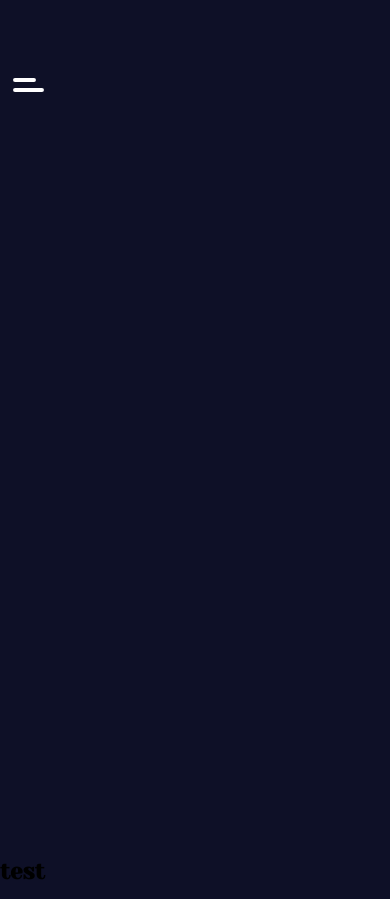
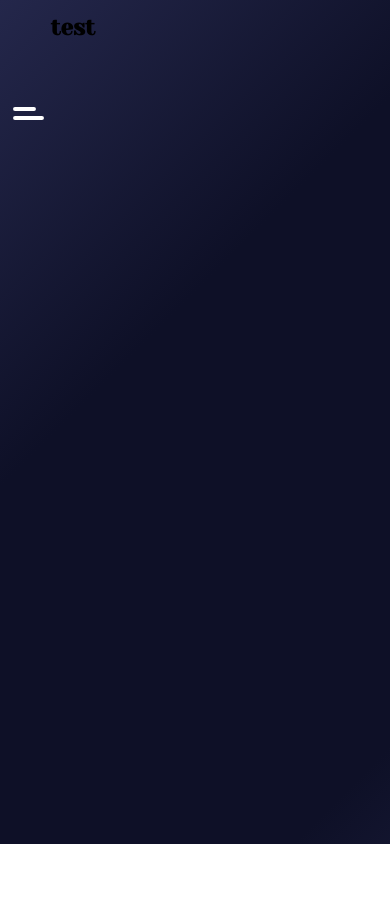
Before and after one commit to maolivieri/carolina-portfolio, a Next.js app: page / in a window 390 px wide. After the commit the page ends 844 px from the top, so only its background shows below. Built offline with nearby package versions, Linux system fonts and the light colour scheme.

Commit message:
feat: make side nav responsive

```diff
--- a/src/components/SideNav/index.tsx
+++ b/src/components/SideNav/index.tsx
@@ -14,7 +14,7 @@ const SideNav = () => {
       />
       <NavIcon active={active} setActive={setActive} />
       {active && (
-        <div>
+        <div className={styles.body}>
           <NavItem isActive={activePage === "Home"}>Home</NavItem>
           <NavItem isActive={activePage === "About"}>About</NavItem>
           <NavItem isActive={activePage === "Portfolio"}>Portfolio</NavItem>
--- a/src/components/SideNav/styles.module.scss
+++ b/src/components/SideNav/styles.module.scss
@@ -1,10 +1,29 @@
 .nav {
-  // background: red;
-  width: 4.5rem;
+  width: calc(3.3rem + 1.2rem);
   position: relative;
   padding-left: 1.2rem;
-  padding-top: 5rem;
+  padding-top: 10vh;
+  padding-bottom: 2rem;
   min-height: 100vh;
+  display: flex;
+  flex-direction: column;
+
+  @media (min-width: 768px) {
+    width: calc(3.3rem + 3.5rem);
+    padding-left: 3.5rem;
+  }
+
+  /* Large devices (laptops/desktops, 992px and up) */
+  @media (min-width: 992px) {
+    width: calc(3.3rem + 4.2rem);
+    padding-left: 4.2rem;
+  }
+
+  /* Extra large devices (large laptops and desktops, 1200px and up) */
+  @media (min-width: 1200px) {
+    width: calc(3.3rem + 5.2rem);
+    padding-left: 5.2rem;
+  }
 }
 
 @keyframes fadeIn {
@@ -41,13 +60,35 @@
   position: absolute;
   inset: 0;
   background-color: rgba(255, 255, 255, 0);
-  animation: fadeOut 0.9s ease-out;
+  animation: fadeOut 0.8s ease-out;
   backdrop-filter: blur(200px) opacity(0);
+
+  /* Medium devices (landscape tablets, 768px and up) */
+  @media (min-width: 768px) {
+    background-color: rgba(255, 255, 255, 0);
+    animation: none;
+    backdrop-filter: blur(200px) opacity(0);
+  }
 }
+
 .navBackgroundIn {
   position: absolute;
   inset: 0;
   background-color: rgba(255, 255, 255, 0.1);
   animation: fadeIn 0.8s ease-in;
   backdrop-filter: blur(200px) opacity(1);
+
+  /* Medium devices (landscape tablets, 768px and up) */
+  @media (min-width: 768px) {
+    background-color: rgba(255, 255, 255, 0);
+    animation: none;
+    backdrop-filter: blur(200px) opacity(0);
+  }
 }
+
+.body {
+  flex: 1;
+  display: flex;
+  flex-direction: column;
+  justify-content: space-around;
+}
--- a/src/design/NavItem/styles.module.scss
+++ b/src/design/NavItem/styles.module.scss
@@ -1,5 +1,4 @@
 .container {
-  min-height: 8rem;
   display: flex;
   text-align: center;
   align-items: center;
--- a/src/pages/index.tsx
+++ b/src/pages/index.tsx
@@ -13,7 +13,7 @@ const Home: NextPage = () => {
         />
         <link rel="icon" href="/favicon.ico" />
       </Head>
-      <main>
+      <main className="main">
         <SideNav />
         <h1> test</h1>
       </main>
--- a/src/styles/globals.scss
+++ b/src/styles/globals.scss
@@ -1,6 +1,14 @@
 html,
 body {
-  background: #0e1027;
+  // background: #0e1027;
+  background-image: linear-gradient(
+    -45deg,
+    #24274b 0%,
+    #0e1027 30%,
+    #0e1027 70%,
+    #24274b 100%
+  );
+  background-size: 200vw;
   padding: 0;
   margin: 0;
   font-family: "Work Sans", sans-serif, Roboto;
@@ -27,6 +35,10 @@ a {
 
 * {
   box-sizing: border-box;
+}
+
+.main {
+  display: flex;
 }
 
 /* Extra small devices (phones, 600px and down) */
@@ -63,3 +75,23 @@ a {
     font-size: 100%;
   }
 }
+
+@media only screen and (min-width: 768px) {
+  html {
+    // font-size: 87.5%;
+  }
+}
+
+/* Large devices (laptops/desktops, 992px and up) */
+@media only screen and (min-width: 992px) {
+  html {
+    // font-size: 93.75%;
+  }
+}
+
+/* Extra large devices (large laptops and desktops, 1200px and up) */
+@media only screen and (min-width: 1200px) {
+  html {
+    // font-size: 100%;
+  }
+}
```
